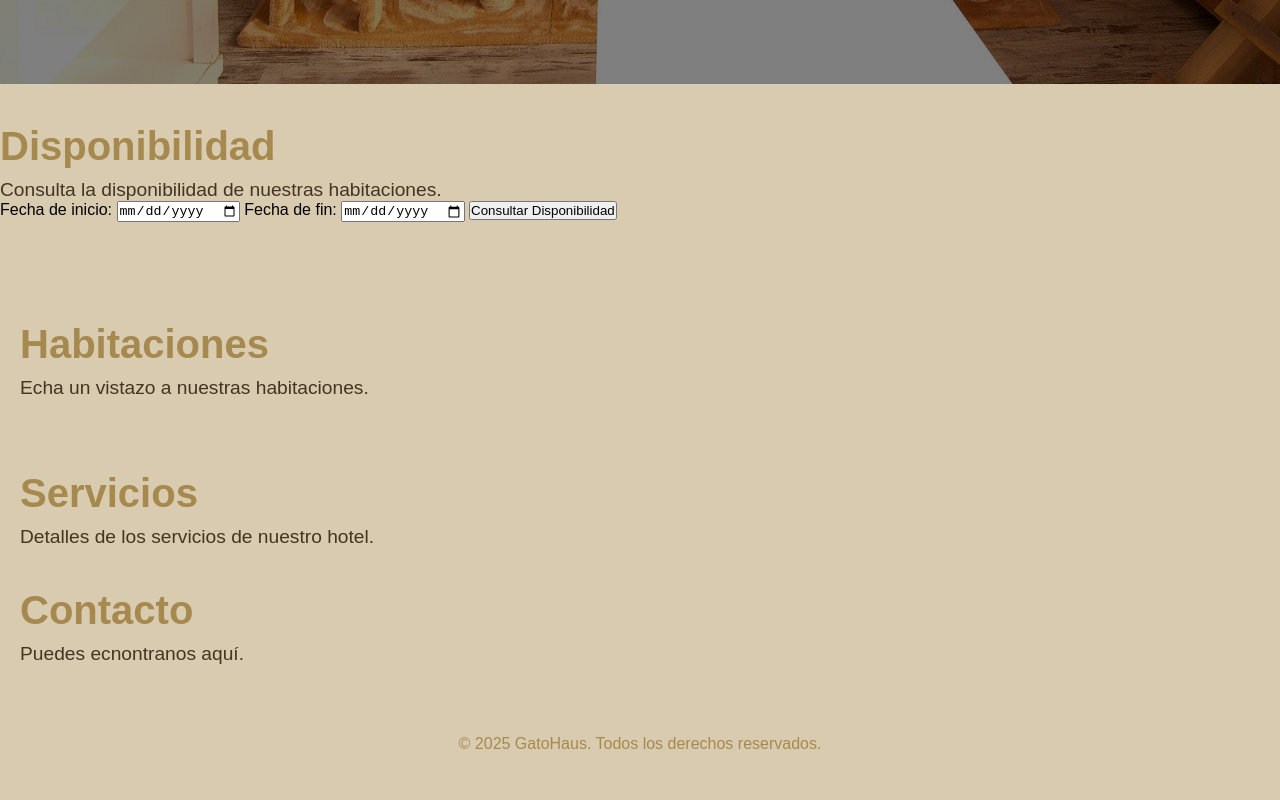
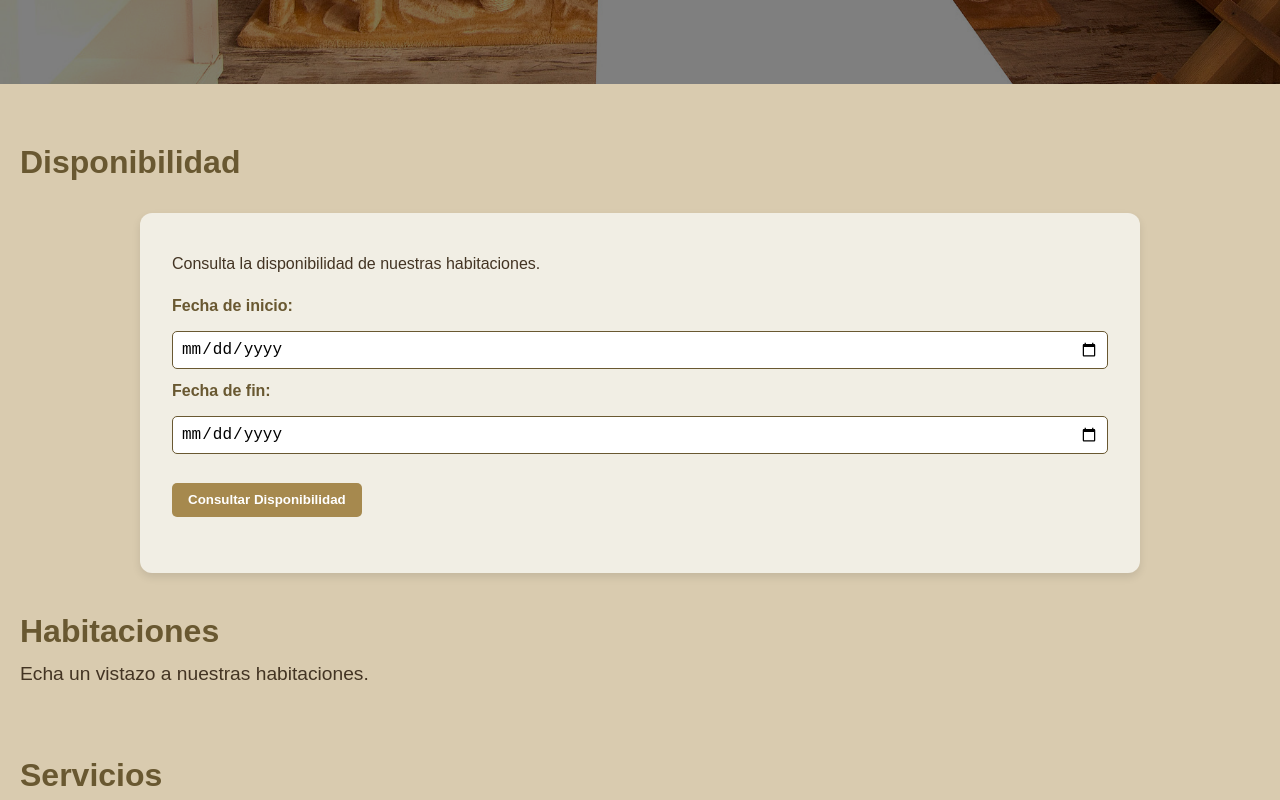
Before and after one commit to ReyesMorales/GatoHaus, a plain HTML site: page frontend/index.html in a window 1280 px wide. Shown: the part 980-1780 px from the top of the page. Before the commit the page ends 1743 px from the top, so only its background shows below. Drawn offline with nearby package versions, Linux system fonts and the light colour scheme; no server answers.

Commit message:
fix: align section titles and fix layout overflow in availability section

```diff
--- /dev/null
+++ b/frontend/css/available.css
@@ -0,0 +1,59 @@
+/* Sección de disponibilidad */
+#disponibilidad {
+    background-color: var(--alabaster);
+    padding: 2rem;
+    margin: 2rem auto;
+    border-radius: 12px;
+    box-shadow: 0 4px 8px rgba(0, 0, 0, 0.1);
+    max-width: 1000px;
+  }
+
+  #disponibilidad p {
+    font-size: 1rem;
+    margin-bottom: 1.5rem;
+    color: var(--caf-noir);
+  }
+
+  /* Formulario */
+  #reservation-form {
+    display: flex;
+    flex-direction: column;
+    gap: 0.8rem;
+  }
+
+  #reservation-form label {
+    font-weight: bold;
+    color: var(--field-drab);
+    margin-bottom: 0.2rem;
+  }
+
+  #reservation-form input {
+    padding: 0.5rem;
+    border: 1px solid var(--field-drab);
+    border-radius: 5px;
+    font-size: 1rem;
+  }
+
+  #reservation-form button {
+    margin-top: 1rem;
+    padding: 0.6rem 1rem;
+    background-color: var(--lion);
+    color: white;
+    font-weight: bold;
+    border: none;
+    border-radius: 5px;
+    cursor: pointer;
+    align-self: flex-start;
+    transition: background-color 0.3s ease;
+  }
+
+  #reservation-form button:hover {
+    background-color: var(--field-drab);
+  }
+
+  /* Habitaciones disponibles */
+  #available-rooms {
+    margin-top: 1.5rem;
+    font-size: 1rem;
+    color: var(--caf-noir);
+  }
--- a/frontend/css/base.css
+++ b/frontend/css/base.css
@@ -29,8 +29,16 @@ main {
 
 /* En móviles, forzamos el padding */
 @media (max-width: 600px) {
-    main, section {
+  main,
+  section {
     padding-left: 1rem;
     padding-right: 1rem;
   }
 }
+
+.section-title {
+  font-size: 2rem;
+  font-weight: bold;
+  color: var(--field-drab);
+  margin-bottom: 0.8rem;
+}
--- a/frontend/index.html
+++ b/frontend/index.html
@@ -8,6 +8,7 @@
     <link rel="stylesheet" href="/frontend/css/base.css">
     <link rel="stylesheet" href="/frontend/css/header.css">
     <link rel="stylesheet" href="/frontend/css/hero.css">
+    <link rel="stylesheet" href="/frontend/css/available.css">
     <link rel="stylesheet" href="/frontend/css/cards.css">
     <link rel="stylesheet" href="/frontend/css/modal.css">
     <link rel="stylesheet" href="/frontend/css/calendar.css">
@@ -43,9 +44,9 @@
             <p>Este es el comienzo de una gran catoaventura.</p>
         </div>
     </section>
-
+<main>
+    <h2 class="section-title">Disponibilidad</h2>
     <section id="disponibilidad">
-        <h2>Disponibilidad</h2>
         <p>Consulta la disponibilidad de nuestras habitaciones.</p>
         <div id="calendar"></div>
         <!-- Formulario para consultar disponibilidad -->
@@ -64,9 +65,9 @@
     </section>
 
     <!-- Contenido principal de la página -->
-    <main>
+
         <section id="habitaciones">
-            <h2>Habitaciones</h2>
+            <h2 class="section-title">Habitaciones</h2>
             <p>Echa un vistazo a nuestras habitaciones.</p>
                 <div class="cards-container" id="rooms"></div>
 
@@ -127,12 +128,12 @@
         </div>
         </section>
         <section id="servicios">
-            <h2>Servicios</h2>
+            <h2 class="section-title">Servicios</h2>
             <p>Detalles de los servicios de nuestro hotel.</p>
         </section>
 
         <section id="contacto">
-            <h2>Contacto</h2>
+            <h2 class="section-title">Contacto</h2>
             <p>Puedes ecnontranos aquí.</p>
         </section>
     </main>
```
Lines whose indentation alone changed are shown as unchanged.
